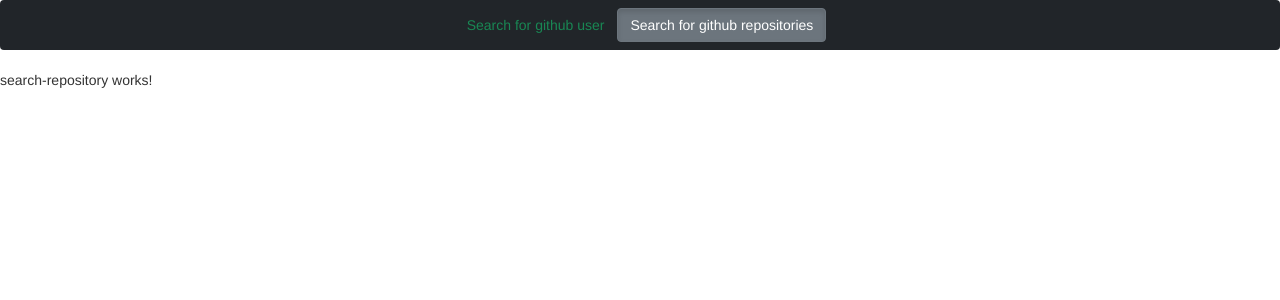
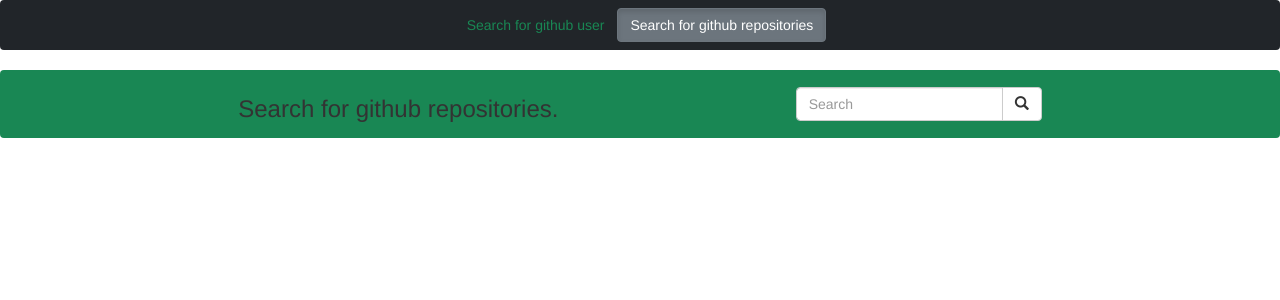
Before and after one commit to lelemoyog/core-IPs-2, an Angular app: page /searchrepository in a window 1280 px wide. Shown: the top 300 px of the page. Built offline with nearby package versions, Linux system fonts and the light colour scheme.

Commit message:
added user repos

```diff
--- a/src/app/search-repository/search-repository.component.html
+++ b/src/app/search-repository/search-repository.component.html
@@ -1 +1,13 @@
-<p>search-repository works!</p>
+<nav class="navbar navbar-light bg-success ">
+    <h3>Search for github repositories.</h3>
+  <form class="">
+  <div class="input-group">
+    <input type="text" class="form-control" name="userinput" [(ngModel)]="searchRepoQuery" placeholder="Search" />
+    <div class="input-group-btn">
+      <button class="btn btn-default" type="submit" (click)="searchrepo()">
+        <i class="glyphicon glyphicon-search"></i>
+      </button>
+    </div>
+  </div>
+</form>
+</nav>
--- a/src/app/search-repository/search-repository.component.ts
+++ b/src/app/search-repository/search-repository.component.ts
@@ -3,13 +3,13 @@
 @Component({
   selector: 'app-search-repository',
   templateUrl: './search-repository.component.html',
-  styleUrls: ['./search-repository.component.css']
+  styleUrls: ['./search-repository.component.css'],
 })
 export class SearchRepositoryComponent implements OnInit {
+  searchRepoQuery!: string;
 
-  constructor() { }
+  constructor() {}
+  searchrepo(){};
 
-  ngOnInit(): void {
-  }
-
+  ngOnInit(): void {}
 }
--- a/src/app/search-user/search-user.component.html
+++ b/src/app/search-user/search-user.component.html
@@ -4,14 +4,16 @@
   <div class="input-group">
     <input type="text" class="form-control" name="userinput" [(ngModel)]="searchuserQuery" placeholder="Search" />
     <div class="input-group-btn">
-      <button class="btn btn-default" type="submit" (click)="searchUser()">
+      <button class="btn btn-default" type="submit" (click)="search()" >
         <i class="glyphicon glyphicon-search"></i>
       </button>
     </div>
   </div>
 </form>
-
 </nav>
+<div *ngFor="let repo of repos">{{repo.name}}<br>{{repo.description}}
+</div>
 <p>{{searchuserQuery}}</p>
 <p>{{user.name}}</p>
 <div class="card" style="width:150px;"><img [src]="user.avatar_url" alt="" class="img-fluid" width="150px"></div>
+<button>view repos</button>
--- a/src/app/search-user/search-user.component.ts
+++ b/src/app/search-user/search-user.component.ts
@@ -1,6 +1,8 @@
 import { Component, OnInit } from '@angular/core';
 import { User } from '../model/user';
 import { SearchUserRequestService } from '../services/search-user-request.service';
+import { HttpClient } from '@angular/common/http';
+
 
 
 @Component({
@@ -11,16 +13,33 @@
 export class SearchUserComponent implements OnInit {
   searchuserQuery!: string;
   user!: User;
+  repos!: any[]
 
-  constructor(private SearchUserRequestService: SearchUserRequestService) {}
+  constructor(
+    private SearchUserRequestService: SearchUserRequestService,
+    private HttpClient: HttpClient
+  ) {
+    // this.repos = new
+  }
 
-  searchUser(){
+   search(){
+     this.searchUser(),
+     this.searchRepos(this.searchuserQuery)
+   }
+
+  searchUser() {
     this.SearchUserRequestService.getUsers(this.searchuserQuery);
     this.user = this.SearchUserRequestService.users;
-    console.log(this.user)
+    console.log(this.user);
+  }
+  searchRepos(searchuserQuery: string) {
+    this.SearchUserRequestService.searchrepos(searchuserQuery).subscribe(
+      (response: any) => {
+        this.repos = (response);
+        console.log(this.repos)
+      }
+    );
   }
 
-  ngOnInit() {
-
-  }
+  ngOnInit() {}
 }
--- a/src/app/services/search-user-request.service.ts
+++ b/src/app/services/search-user-request.service.ts
@@ -10,31 +10,42 @@
   providedIn: 'root',
 })
 export class SearchUserRequestService {
-  users!:User
+  users!: User;
 
   constructor(private http: HttpClient) {
     this.users = new User();
   }
 
-  getUsers(searchuserQuery:string) {
-    let promise = new Promise<void>((resolve,reject)=>{
-      this.http.get<IsearchUser>(
+  getUsers(searchuserQuery: string) {
+    let promise = new Promise<void>((resolve, reject) => {
+      this.http
+        .get<IsearchUser>(
           `${environment.base_url}${searchuserQuery}?&api_key=${environment.token}`
-      ).toPromise().then(response=>{
-        this.users.name = response.name
-        this.users.avatar_url = response.avatar_url
-        this.users.bio = response.bio
-        this.users.repos_url = response.repos_url
-        resolve()
+        )
+        .toPromise()
+        .then(
+          (response) => {
+            this.users.name = response.name;
+            this.users.avatar_url = response.avatar_url;
+            this.users.bio = response.bio;
+            this.users.repos_url = response.repos_url;
+            resolve();
           },
-      error=>{
+          (error) => {
             this.users.name = 'Not Found';
             this.users.avatar_url = 'Not Found';
             this.users.bio = 'Not Found';
             this.users.repos_url = 'Not Found';
             reject(error);
+          }
+        );
     });
-    })
-    return promise
+    return promise;
+  }
+
+  searchrepos(searchuserQuery:string) {
+    return this.http.get(
+      `${environment.base_url}${searchuserQuery}/repos?&api_key=${environment.token}`
+    );
   }
 }
--- a/src/environments/environment.ts
+++ b/src/environments/environment.ts
@@ -4,7 +4,7 @@
 
 export const environment = {
   production: false,
-  token: 'xxxxxxxx',
+  token: 'hp_dmnn2Vbg8fi1nVqbR5lxBT43XAKBaw4HUzj8',
   base_url: 'https://api.github.com/users/',
 };
 
```
Lines whose indentation alone changed are shown as unchanged.
